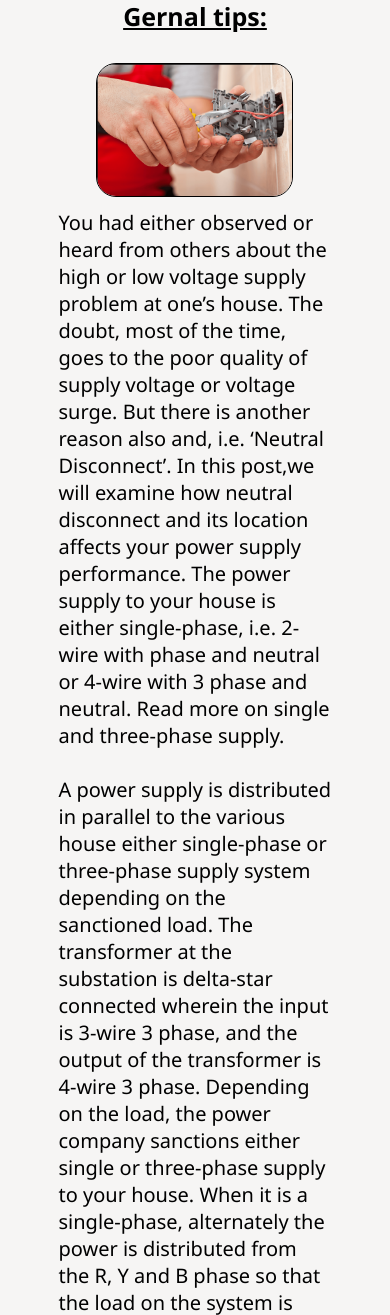
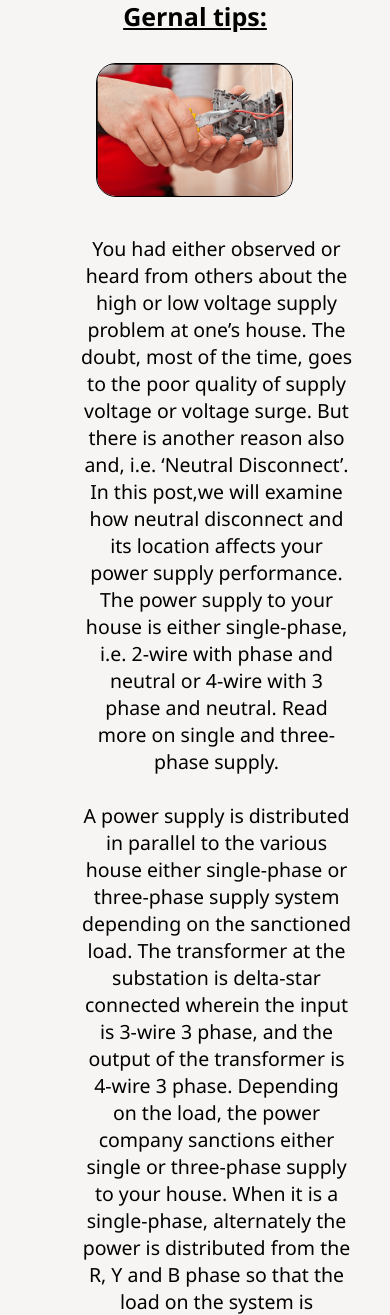
Before and after one commit to 9926830418/Electric-billing-system, a PHP site: page / in a window 390 px wide. Shown: the part 1109-2424 px from the top of the page. Run offline with PHP 8.4, Linux system fonts and the light colour scheme; some libraries are stand-ins or nearby versions.

Commit message:
Update style.css

```diff
--- a/style.css
+++ b/style.css
@@ -454,12 +454,12 @@ label #butn, label #cancel{
   }
 
   #intro{
-    padding: 0px 0px;
+    /*padding: 0px 0px;*/
     display: block;
-    margin-left: auto;
-    margin-right: auto;
+    margin-left: 10px;
+    margin-right: 10px;
     margin-top: 45%;
-    text-align:left;
-    font-size: 20px;
+    text-align:center;
+    font-size: 5vw;
   }
 }
```
